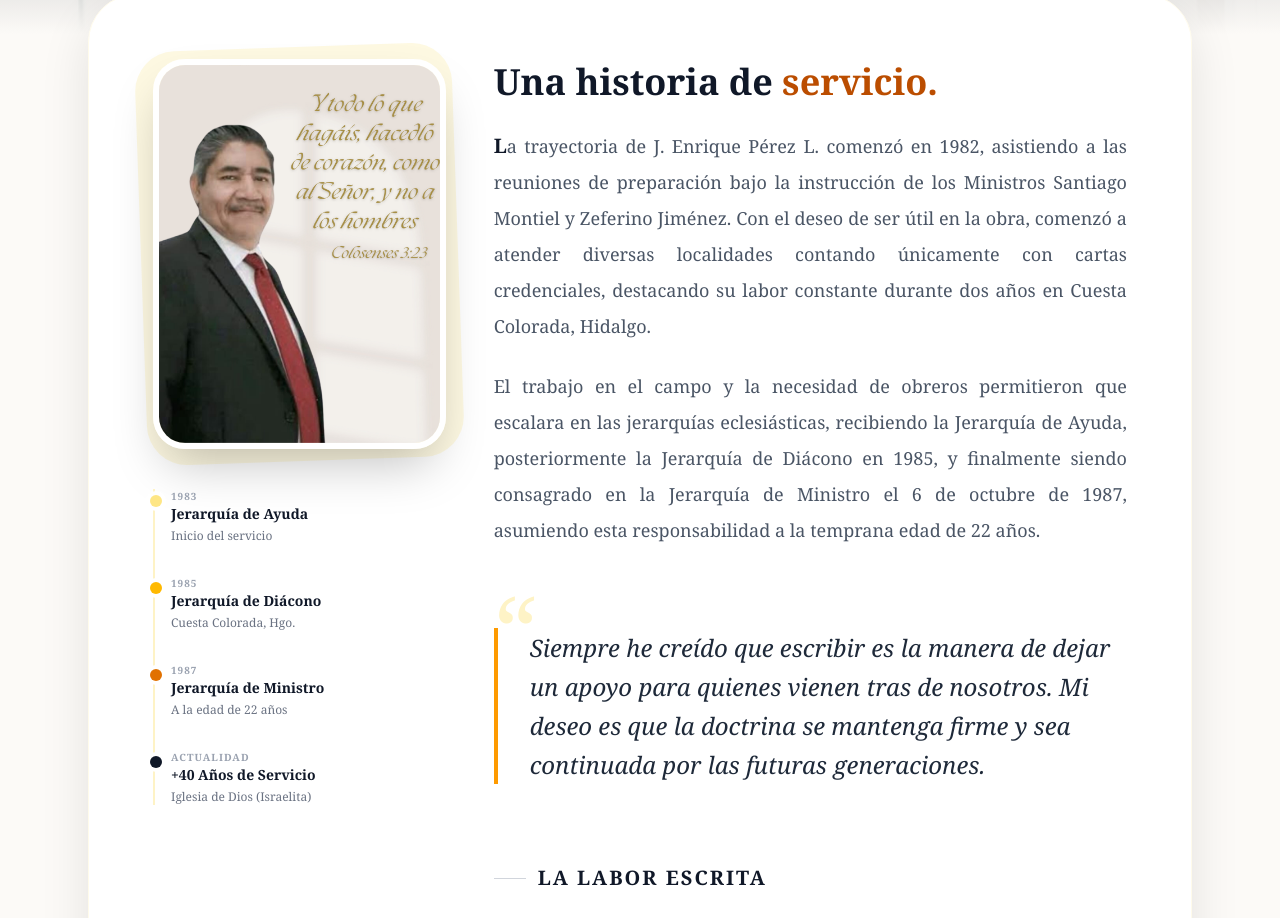
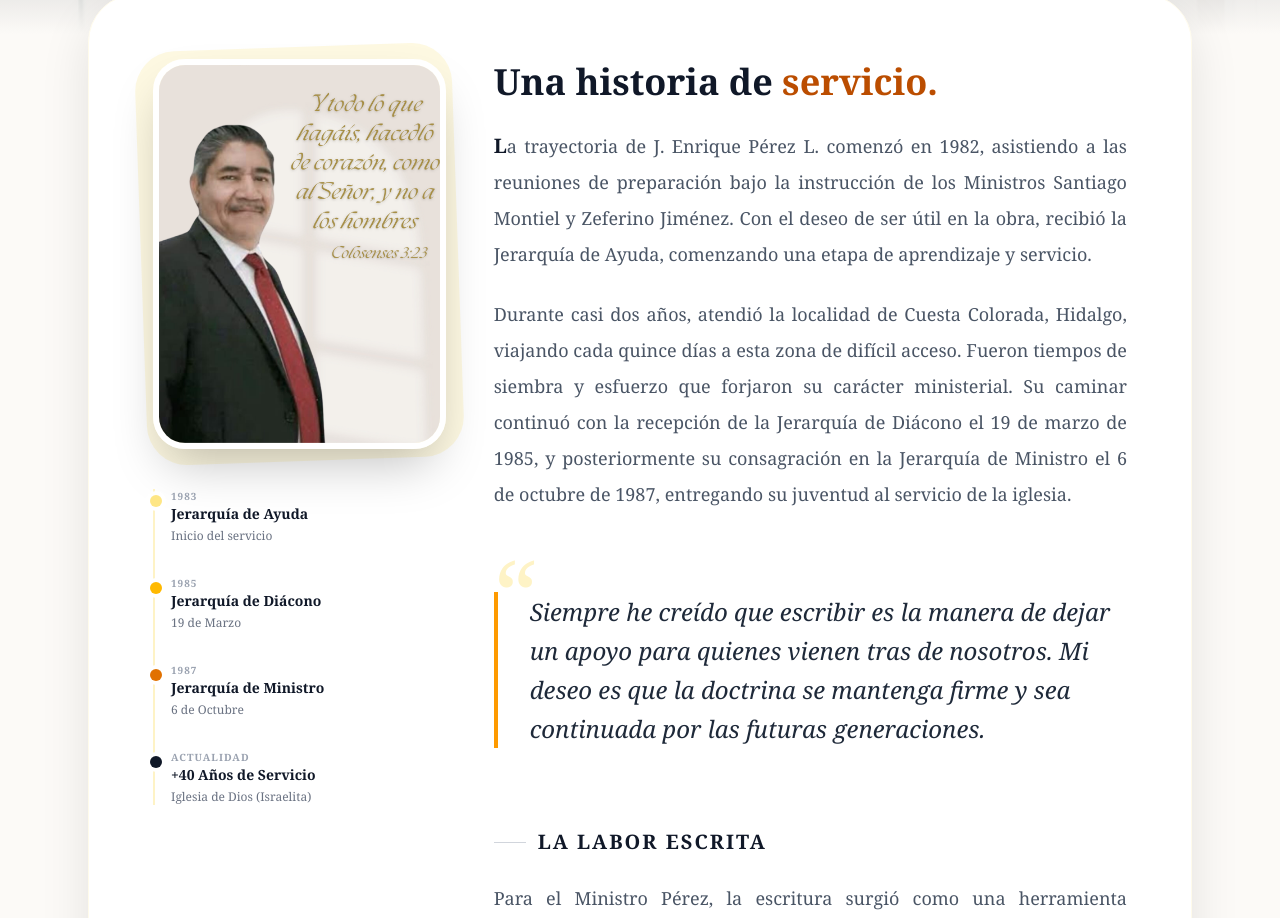
Before and after one commit to aroncithoper-cyber/biblioteca-papa, a Next.js app: page /biografia in a window 1280 px wide. Shown: the part 559-1477 px from the top of the page. Built offline with nearby package versions, Linux system fonts and the light colour scheme; no server answers; sample sign-in values are in the browser's storage.

Commit message:
Actualizacion fechas biografia y relato Cuesta Colorada

```diff
--- a/src/app/biografia/page.tsx
+++ b/src/app/biografia/page.tsx
@@ -47,7 +47,7 @@ export default function BiografiaPage() {
                 />
               </div>
 
-              {/* TIMELINE CORREGIDO CON JERARQUÍAS */}
+              {/* TIMELINE ACTUALIZADO CON FECHAS */}
               <div className="pl-4 border-l-2 border-amber-100 space-y-8 relative">
 
                 {/* 1983 - Ayuda */}
@@ -63,7 +63,7 @@ export default function BiografiaPage() {
                   <div className="absolute -left-[21px] top-1.5 w-3 h-3 bg-amber-400 rounded-full ring-4 ring-white"></div>
                   <p className="text-[10px] font-black uppercase text-gray-400 tracking-widest">1985</p>
                   <p className="text-sm font-bold text-gray-900">Jerarquía de Diácono</p>
-                  <p className="text-xs text-gray-500 mt-1">Cuesta Colorada, Hgo.</p>
+                  <p className="text-xs text-gray-500 mt-1">19 de Marzo</p>
                 </div>
 
                 {/* 1987 - Ministro */}
@@ -71,7 +71,7 @@ export default function BiografiaPage() {
                   <div className="absolute -left-[21px] top-1.5 w-3 h-3 bg-amber-600 rounded-full ring-4 ring-white"></div>
                   <p className="text-[10px] font-black uppercase text-gray-400 tracking-widest">1987</p>
                   <p className="text-sm font-bold text-gray-900">Jerarquía de Ministro</p>
-                  <p className="text-xs text-gray-500 mt-1">A la edad de 22 años</p>
+                  <p className="text-xs text-gray-500 mt-1">6 de Octubre</p>
                 </div>
 
                 {/* Actualidad - Servicio */}
@@ -84,7 +84,7 @@ export default function BiografiaPage() {
               </div>
             </div>
 
-            {/* COLUMNA DERECHA: TEXTO */}
+            {/* COLUMNA DERECHA: HISTORIA DE SERVICIO */}
             <div className="lg:col-span-8 space-y-12">
 
               <div className="space-y-6">
@@ -92,10 +92,11 @@ export default function BiografiaPage() {
                   Una historia de <span className="text-amber-700 decoration-amber-200 decoration-4 underline-offset-4">servicio.</span>
                 </h2>
                 <p className="text-gray-600 leading-loose text-lg text-justify font-light">
-                  <span className="font-bold text-gray-900 text-xl">L</span>a trayectoria de <strong>J. Enrique Pérez L.</strong> comenzó en 1982, asistiendo a las reuniones de preparación bajo la instrucción de los Ministros Santiago Montiel y Zeferino Jiménez. Con el deseo de ser útil en la obra, comenzó a atender diversas localidades contando únicamente con cartas credenciales, destacando su labor constante durante dos años en Cuesta Colorada, Hidalgo.
+                  <span className="font-bold text-gray-900 text-xl">L</span>a trayectoria de <strong>J. Enrique Pérez L.</strong> comenzó en 1982, asistiendo a las reuniones de preparación bajo la instrucción de los Ministros Santiago Montiel y Zeferino Jiménez. Con el deseo de ser útil en la obra, recibió la <strong>Jerarquía de Ayuda</strong>, comenzando una etapa de aprendizaje y servicio.
                 </p>
+                {/* PÁRRAFO CORREGIDO: MÁS BONITO Y SIN CAUSALIDAD DIRECTA */}
                 <p className="text-gray-600 leading-loose text-lg text-justify font-light">
-                  El trabajo en el campo y la necesidad de obreros permitieron que escalara en las jerarquías eclesiásticas, recibiendo la <strong>Jerarquía de Ayuda</strong>, posteriormente la <strong>Jerarquía de Diácono</strong> en 1985, y finalmente siendo consagrado en la <strong>Jerarquía de Ministro</strong> el 6 de octubre de 1987, asumiendo esta responsabilidad a la temprana edad de 22 años.
+                  Durante casi dos años, atendió la localidad de Cuesta Colorada, Hidalgo, viajando cada quince días a esta zona de difícil acceso. Fueron tiempos de siembra y esfuerzo que forjaron su carácter ministerial. Su caminar continuó con la recepción de la <strong>Jerarquía de Diácono</strong> el 19 de marzo de 1985, y posteriormente su consagración en la <strong>Jerarquía de Ministro</strong> el 6 de octubre de 1987, entregando su juventud al servicio de la iglesia.
                 </p>
               </div>
 
```
